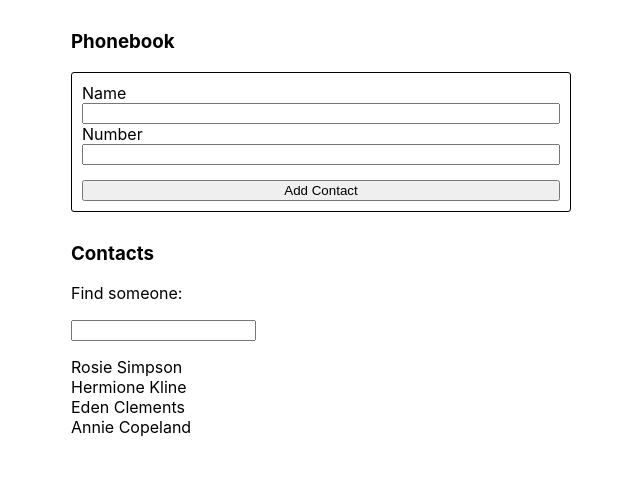
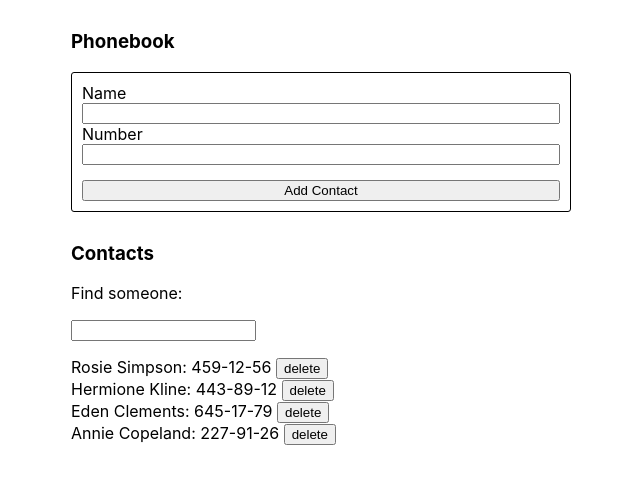
Before and after one commit to BubblePenguin/goit-react-hw-02-phonebook, a React (Create React App) app: page / in a window 1280 px wide. Shown: the top 484 px of the page, without its empty margins (319-959 px from the left). Built offline with nearby package versions, Linux system fonts and the light colour scheme.

Commit message:
added delete button and some minor changes

```diff
--- a/src/components/App.jsx
+++ b/src/components/App.jsx
@@ -24,15 +24,25 @@ class App extends Component {
   onAddSubmit = e => {
     e.preventDefault();
     const { name, number, contacts } = this.state;
-    this.setState({
-      contacts: [...contacts, { id: nanoid(), name, number }],
-      name: '',
-      number: '',
-    });
+    contacts.find(f => f.name === name)
+      ? alert(name + ' already in contacts')
+      : this.setState({
+          contacts: [...contacts, { id: nanoid(), name, number }],
+          name: '',
+          number: '',
+        });
   };
 
   onChange = e => {
     this.setState({ [e.currentTarget.name]: e.currentTarget.value });
+  };
+
+  onDelete = e => {
+    const omg = e.currentTarget.parentNode.children[0].innerHTML.split(':')[0];
+    const arr = this.state.contacts.filter(n => n.name !== omg);
+    this.setState({
+      contacts: [...arr],
+    });
   };
 
   render() {
@@ -51,6 +61,7 @@ class App extends Component {
             contacts={this.state.contacts}
             filter={this.state.filter}
             onChange={this.onChange}
+            onDelete={this.onDelete}
           />
         </Section>
       </>
--- a/src/components/Contacts/Contacts.jsx
+++ b/src/components/Contacts/Contacts.jsx
@@ -1,7 +1,7 @@
 import React from 'react';
 import PropTypes from 'prop-types';
 
-const Contacts = ({ contacts, filter, onChange }) => {
+const Contacts = ({ contacts, filter, onChange, onDelete }) => {
   return (
     <>
       <p>Find someone:</p>
@@ -16,7 +16,12 @@ const Contacts = ({ contacts, filter, onChange }) => {
                 : true
             )
             .map(c => (
-              <li key={c.id}>{c.name}</li>
+              <li key={c.id}>
+                <span>
+                  {c.name}: {c.number}
+                </span>{' '}
+                <button onClick={onDelete}>delete</button>
+              </li>
             ))}
         </ul>
       ) : (
@@ -30,6 +35,7 @@ Contacts.propTypes = {
   contacts: PropTypes.arrayOf(Object),
   filter: PropTypes.string,
   onChange: PropTypes.func,
+  onDelete: PropTypes.func,
 };
 
 export default Contacts;
```
